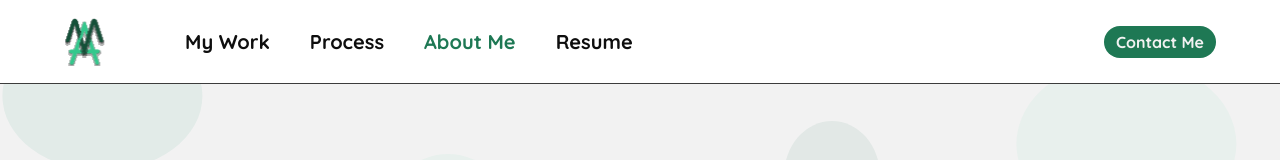
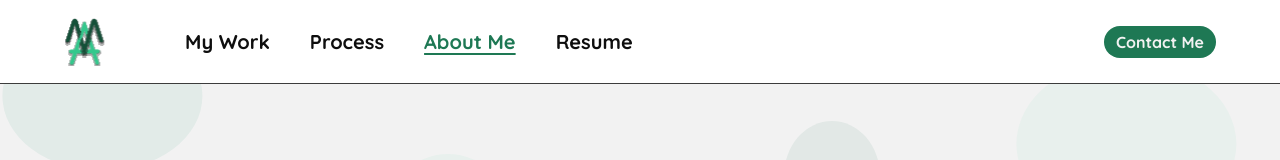
Before and after one commit to HamoudyAwada/mohamadawada.ca, a React (Vite) app: page /about in a window 1280 px wide. Shown: the top 160 px of the page. Built offline with nearby package versions, Linux system fonts and the light colour scheme.

Commit message:
Update Navigation.module.css

```diff
--- a/src/app/components/Navigation/Navigation.module.css
+++ b/src/app/components/Navigation/Navigation.module.css
@@ -56,6 +56,9 @@
 
 .navLink.active {
   color: var(--primary);
+  text-decoration: underline;
+  text-decoration-color: var(--primary);
+  text-underline-offset: 4px;
 }
 
 .desktopButton {
```
